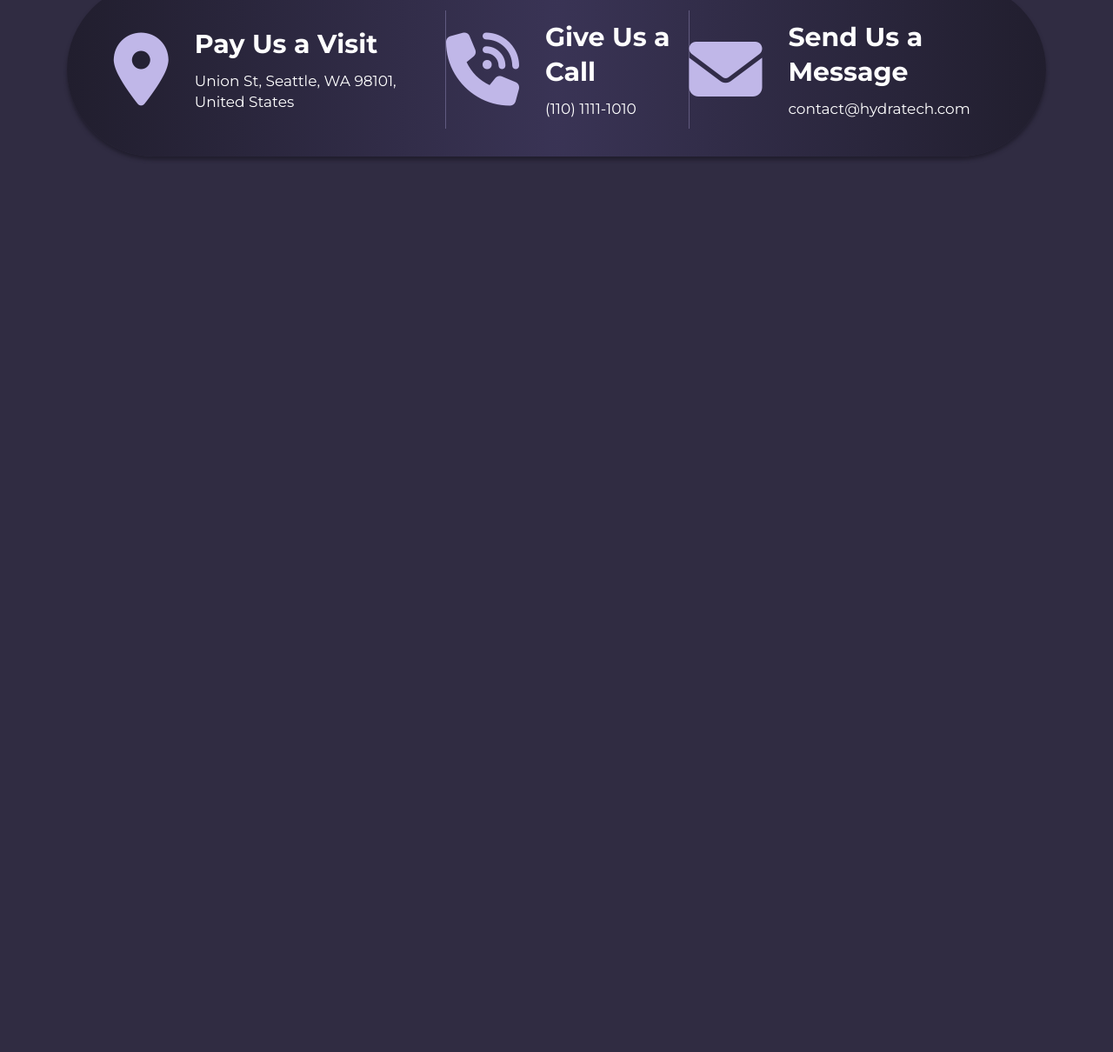
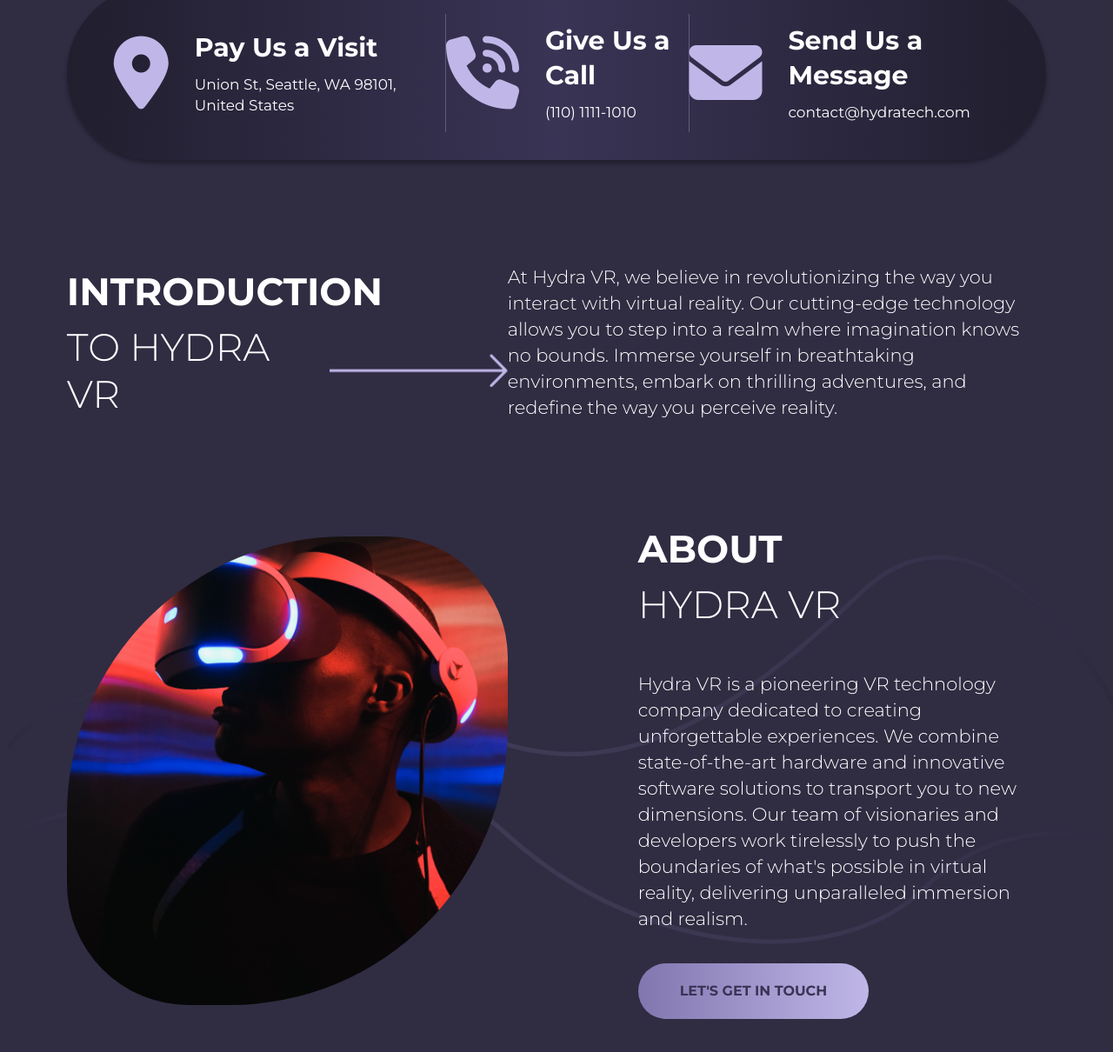
Before and after one commit to adi1zhexen0v/hydra-vr, a website: page src/index.html in a window 1280 px wide. Shown: the part 1062-2272 px from the top of the page at 87% size. Before the commit the page ends 1362 px from the top, so only its background shows below. Drawn offline with nearby package versions, Linux system fonts and the light colour scheme; files that its build step writes are made by us from their sources.

Commit message:
feature: add about section

```diff
--- a/src/index.html
+++ b/src/index.html
@@ -37,7 +37,7 @@
       </div>
       <div class="nav-part">
         <button class="nav-btn">Contact us</button>
-        <button class="nav-btn">Join Hydra</button>
+        <button class="nav-btn btn">Join Hydra</button>
       </div>
     </nav>
     <div class="home">
@@ -45,11 +45,11 @@
         <h1 class="home-title">
           <span>Dive</span> into the depths<br>of <span>virtual reality</span>
         </h1>
-        <p class="home-text">
-          Lorem ipsum dolor sit amet, consectetur adipiscing elit, sed do eiusmod tempor incididunt ut labore et dolore  nisl tincidunt eget. Lectus mauris eros in vitae.
+        <p class="home-text paragraph">
+          Welcome to Hydra VR, your gateway to immersive virtual reality experiences. Dive into a world where dreams become reality, and possibilities are limitless.
         </p>
         <div class="home-link">
-          <button class="home-btn">Build your world</button>
+          <button class="home-btn btn">Build your world</button>
           <svg width="46" height="37" viewBox="0 0 46 37" fill="none" xmlns="http://www.w3.org/2000/svg">
             <path d="M43.6667 18.6667L2 18.6667M43.6667 18.6667L27 35.3333M43.6667 18.6667L27 2" stroke="#C0B7E8" stroke-width="3" stroke-linecap="round" stroke-linejoin="round"/>
           </svg>
@@ -91,6 +91,36 @@
         </div>
       </div>
     </section>
+
+    <section class="about" id="about">
+      <div class="about-header section-header">
+        <div class="about-header__title section-header__title">
+          <h2 class="about-header__title-main section-title__main">Introduction</h2>
+          <div class="about-header__title-secondary section-header__title-secondary">
+            <h3 class="section-title__sub">To Hydra VR</h3>
+            <img src="./img/long-arrow-right.png" alt="Длинная стрелка вправо">
+          </div>
+        </div>
+        <p class="about-header__text section-header__text">
+          At Hydra VR, we believe in revolutionizing the way you interact with virtual reality. Our cutting-edge technology allows you to step into a realm where imagination knows no bounds. Immerse yourself in breathtaking environments, embark on thrilling adventures, and redefine the way you perceive reality.
+        </p>
+      </div>
+
+      <div class="about-body">
+        <div class="about-part">
+          <img src="./img/about-img.png" alt="Изоброжение секции 'О нас'" class="about-part__img">
+        </div>
+        <div class="about-part">
+          <h2 class="about-part__title-main section-title__main">About</h2>
+          <h3 class="about-part__title-sub section-title__sub">Hydra VR</h3>
+          <p class="about-part__text paragraph">
+            Hydra VR is a pioneering VR technology company dedicated to creating unforgettable experiences. We combine state-of-the-art hardware and innovative software solutions to transport you to new dimensions. Our team of visionaries and developers work tirelessly to push the boundaries of what's possible in virtual reality, delivering unparalleled immersion and realism.
+          </p>
+          <a href="#" class="about-part__btn btn">Let's get in touch</a>
+        </div>
+      </div>
+      <img src="./img/about-bg.png" alt="" class="about-bg">
+    </section>
   </main>
 </body>
 </html>
--- a/src/scss/libs/_mixins.scss
+++ b/src/scss/libs/_mixins.scss
@@ -14,12 +14,18 @@
 }
 
 @mixin btn($color: white, $border-color: white, $background: none) {
+  display: inline-block;
   text-transform: uppercase;
-  padding: 20px 48px;
   border-radius: 50px;
   border: 2px solid $border-color;
   background: $background;
   cursor: pointer;
 
   @include text(16px, 20px, 700, $color);
+
+  @if $background == none {
+    padding: 20px 48px;
+  } @else {
+    padding: 22px 48px;
+  }
 }
--- /dev/null
+++ b/src/scss/sections/_about.scss
@@ -0,0 +1,41 @@
+@import '../libs/variables';
+@import '../libs/mixins';
+
+.about {
+  position: relative;
+
+  &-body {
+    position: relative;
+    z-index: 2;
+    margin-top: 120px;
+    @include flex();
+    gap: 150px;
+  }
+
+  &-part {
+    &__img {
+      width: 100%;
+      border-radius: 320px 140px 320px 140px;
+    }
+
+    &__text {
+      margin: 50px 0 36px;
+    }
+
+    &:first-child {
+      width: 45%;
+    }
+
+    &:last-child {
+      flex: 1;
+    }
+  }
+
+  &-bg {
+    position: absolute;
+    bottom: 10%;
+    left: -6%;
+    width: 100vw;
+    z-index: 1;
+  }
+}
--- a/src/scss/sections/_all.scss
+++ b/src/scss/sections/_all.scss
@@ -1,2 +1,3 @@
 @import 'header';
 @import 'contact';
+@import 'about';
--- a/src/scss/sections/_header.scss
+++ b/src/scss/sections/_header.scss
@@ -59,10 +59,6 @@
     &:first-child {
       @include btn();
     }
-
-    &:last-child {
-      @include btn($deep-ink, $btn-gradient, $btn-gradient);
-    }
   }
 }
 
@@ -102,7 +98,6 @@
   }
 
   &-text {
-    @include text(21px, 30px, 300, white);
     max-width: 600px;
     margin-bottom: 80px;
   }
@@ -110,10 +105,6 @@
   &-link {
     @include flex(flex-start, center);
     gap: 50px;
-  }
-
-  &-btn {
-    @include btn($deep-ink, $btn-gradient, $btn-gradient);
   }
 
   &-bg {
--- a/src/scss/style.scss
+++ b/src/scss/style.scss
@@ -33,3 +33,49 @@ body {
 section {
   margin-bottom: 120px;
 }
+
+.btn {
+  @include btn($deep-ink, $btn-gradient, $btn-gradient);
+}
+
+.paragraph {
+  @include text(21px, 30px, 300, white);
+}
+
+.section {
+  &-header {
+    @include flex();
+
+    &__title {
+      @include flex(flex-start, flex-start);
+      flex-direction: column;
+
+      &-secondary {
+        @include flex(flex-start, center);
+        gap: 40px;
+
+        img {
+          width: 240px;
+        }
+      }
+    }
+
+    &__text {
+      @include text(21px, 30px, 300, white);
+      max-width: 55%;
+    }
+  }
+
+  &-title {
+    &__main {
+      @include text(44px, 54px, 700, white);
+      text-transform: uppercase;
+      margin-bottom: 10px;
+    }
+
+    &__sub {
+      @include text(44px, 54px, 300, white);
+      text-transform: uppercase;
+    }
+  }
+}
```
Also changed, not shown: src/img/about-bg.png (added), src/img/about-img.png (added), src/img/long-arrow-right.png (added).
